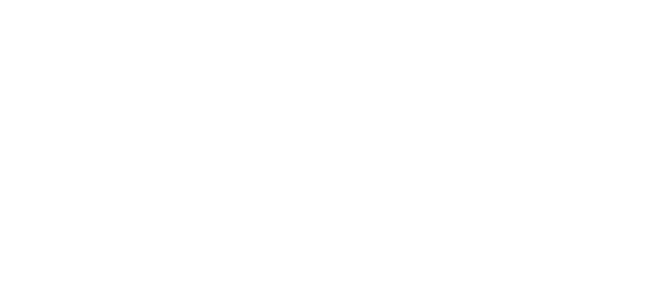
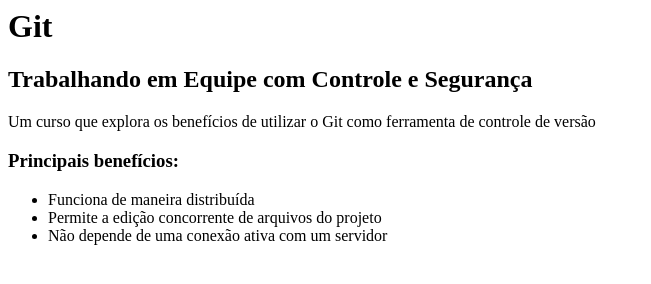
Before and after one commit to jonatanreseck/curso, a plain HTML site: page index.html in a window 1280 px wide. Shown: the whole page, without its empty margins (0-651 px from the left). Drawn offline with Linux system fonts and the light colour scheme.

Commit message:
Conteudo da pagina index

```diff
--- a/index.html
+++ b/index.html
@@ -3,6 +3,14 @@
 		<title></title>
 	</head>
 	<body>
-
+		<h1>Git</h1>
+		<h2>Trabalhando em Equipe com Controle e Segurança</h2>
+		<p>Um curso que explora os benefícios de utilizar o Git como ferramenta de controle de versão</p>
+		<h3>Principais benefícios:</h3>
+		<ul>
+			<li>Funciona de maneira distribuída</li>
+			<li>Permite a edição concorrente de arquivos do projeto</li>
+			<li>Não depende de uma conexão ativa com um servidor</li>
+		</ul>
 	</body>
 </html>
```
